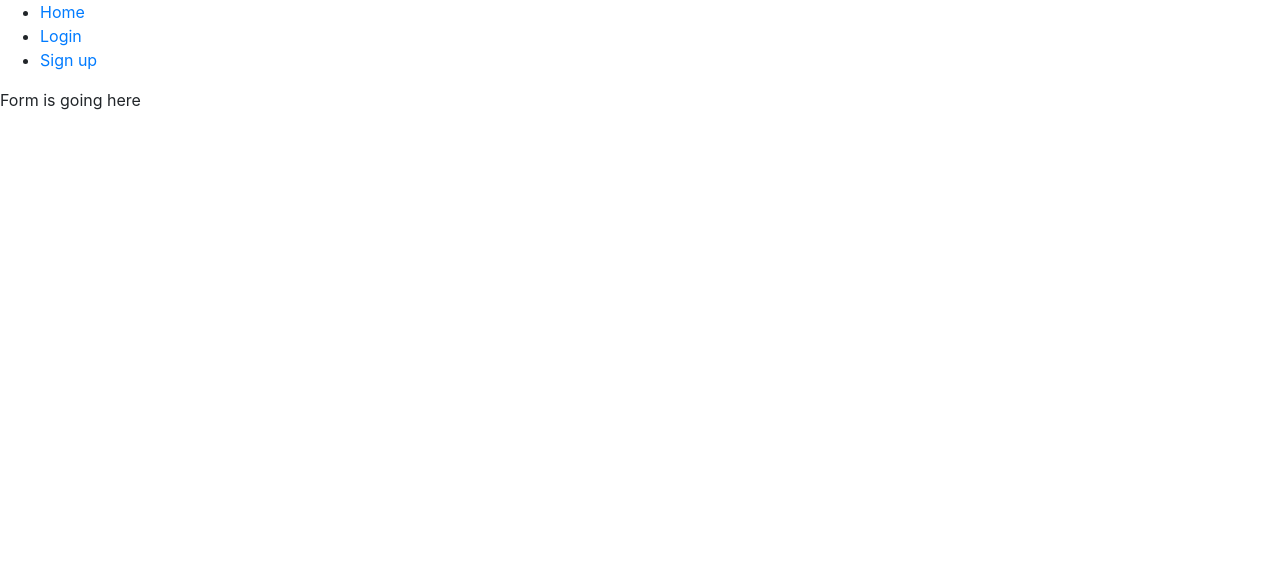
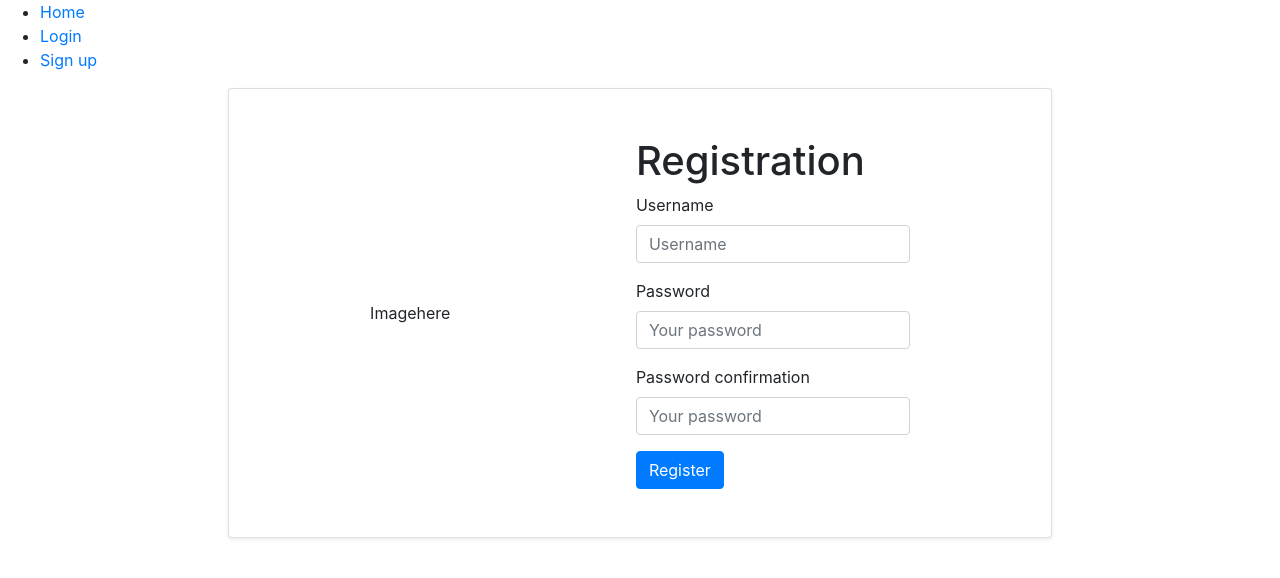
Before and after one commit to VladFiliucov/frontend-project-lvl4, a React app: page /signup in a window 1280 px wide. Shown: the top 578 px of the page. Built offline with nearby package versions, Linux system fonts and the light colour scheme; no server answers; the HTML template or start-up script is replaced by a standard one.

Commit message:
a bit of form styling

```diff
--- a/src/components/SignupForm.jsx
+++ b/src/components/SignupForm.jsx
@@ -1,9 +1,111 @@
-import React from 'react';
+import React, { useState } from 'react';
+import { Formik } from 'formik';
+import { Form, Button } from 'react-bootstrap';
+import { useHistory, useLocation } from 'react-router-dom';
+import * as Yup from 'yup';
+import { useAuth } from '../hooks/auth';
+import SignupFormWrapper from './SignupFormWrapper';
+
+const SignupSchema = Yup.object().shape({
+  username: Yup.string()
+    .min(2, 'Too Short!')
+    .max(50, 'Too Long!')
+    .required('Required'),
+  password: Yup.string()
+    .min(2, 'Too Short!')
+    .max(50, 'Too Long!')
+    .required('Required'),
+  passwordConfirmation: Yup.string()
+    .oneOf([Yup.ref('password'), null], 'Passwords must match').required('Required'),
+});
 
 const SignupForm = () => {
+  const [authError, setAuthError] = useState(false);
+  const history = useHistory();
+  const location = useLocation();
+  const auth = useAuth();
+
   return (
-    <div>Form is going here</div>
-  )
-}
+    <SignupFormWrapper>
+      {authError && <p>Incorrect username or password</p>}
+      <Formik
+        initialValues={{ username: '', password: '', passwordConfirmation: '' }}
+        validationSchema={SignupSchema}
+        onSubmit={async (values, { setSubmitting }) => {
+          console.log('Values are', values);
+          // const creds = JSON.stringify(values, null, 2);
+
+          // auth.signin(creds, () => {
+          //   const { from } = location.state || { from: { pathname: '/' } };
+          //   setAuthError(false);
+          //   history.replace(from);
+          // }, () => {
+          //   setAuthError(true);
+          // });
+
+          // setSubmitting(false);
+        }}
+      >
+        {({
+          values,
+          errors,
+          touched,
+          handleChange,
+          handleBlur,
+          handleSubmit,
+          isSubmitting,
+          /* and other goodies */
+        }) => (
+          <Form onSubmit={handleSubmit}>
+            <h1>Registration</h1>
+            <Form.Group className="mb-3" controlId="formUsername">
+              <Form.Label>Username</Form.Label>
+              <Form.Control
+                name="username"
+                type="text"
+                placeholder="Username"
+                value={values.username}
+                onChange={handleChange}
+                isInvalid={touched.username && !!errors.username}
+              />
+              <Form.Control.Feedback type="invalid">
+                {errors.username && touched.username && errors.username}
+              </Form.Control.Feedback>
+            </Form.Group>
+            <Form.Group className="mb-3" controlId="formPassword">
+              <Form.Label>Password</Form.Label>
+              <Form.Control
+                name="password"
+                type="password"
+                placeholder="Your password"
+                value={values.password}
+                onChange={handleChange}
+                isInvalid={touched.password && !!errors.password}
+              />
+              <Form.Control.Feedback type="invalid">
+                {errors.password && touched.password && errors.password}
+              </Form.Control.Feedback>
+            </Form.Group>
+            <Form.Group className="mb-3" controlId="formPasswordConfirmation">
+              <Form.Label>Password confirmation</Form.Label>
+              <Form.Control
+                name="passwordConfirmation"
+                type="password"
+                placeholder="Your password"
+                value={values.passwordConfirmation}
+                onChange={handleChange}
+                isInvalid={touched.passwordConfirmation && !!errors.passwordConfirmation}
+              />
+              <Form.Control.Feedback type="invalid">
+                {errors.passwordConfirmation && touched.passwordConfirmation && errors.passwordConfirmation}
+              </Form.Control.Feedback>
+            </Form.Group>
+            <Button type="submit" disabled={isSubmitting}>Register</Button>
+          </Form>
+        )}
+      </Formik>
+    </SignupFormWrapper>
+  );
+};
 
 export default SignupForm;
--- /dev/null
+++ b/src/components/SignupFormWrapper.js
@@ -0,0 +1,18 @@
+import React from 'react';
+
+const SignupFormWrapper = ({ children }) => (
+  <div className="container-fluid h-100">
+    <div className="row justify-content-center align-content-center h-100">
+      <div className="col-12 col-md-8 col-xxl-6">
+        <div className="card shadow-sm">
+          <div className="card-body d-flex flex-column flex-md-row justify-content-around align-items-center p-5">
+            <div>Imagehere</div>
+            {children}
+          </div>
+        </div>
+      </div>
+    </div>
+  </div>
+);
+
+export default SignupFormWrapper;
```
